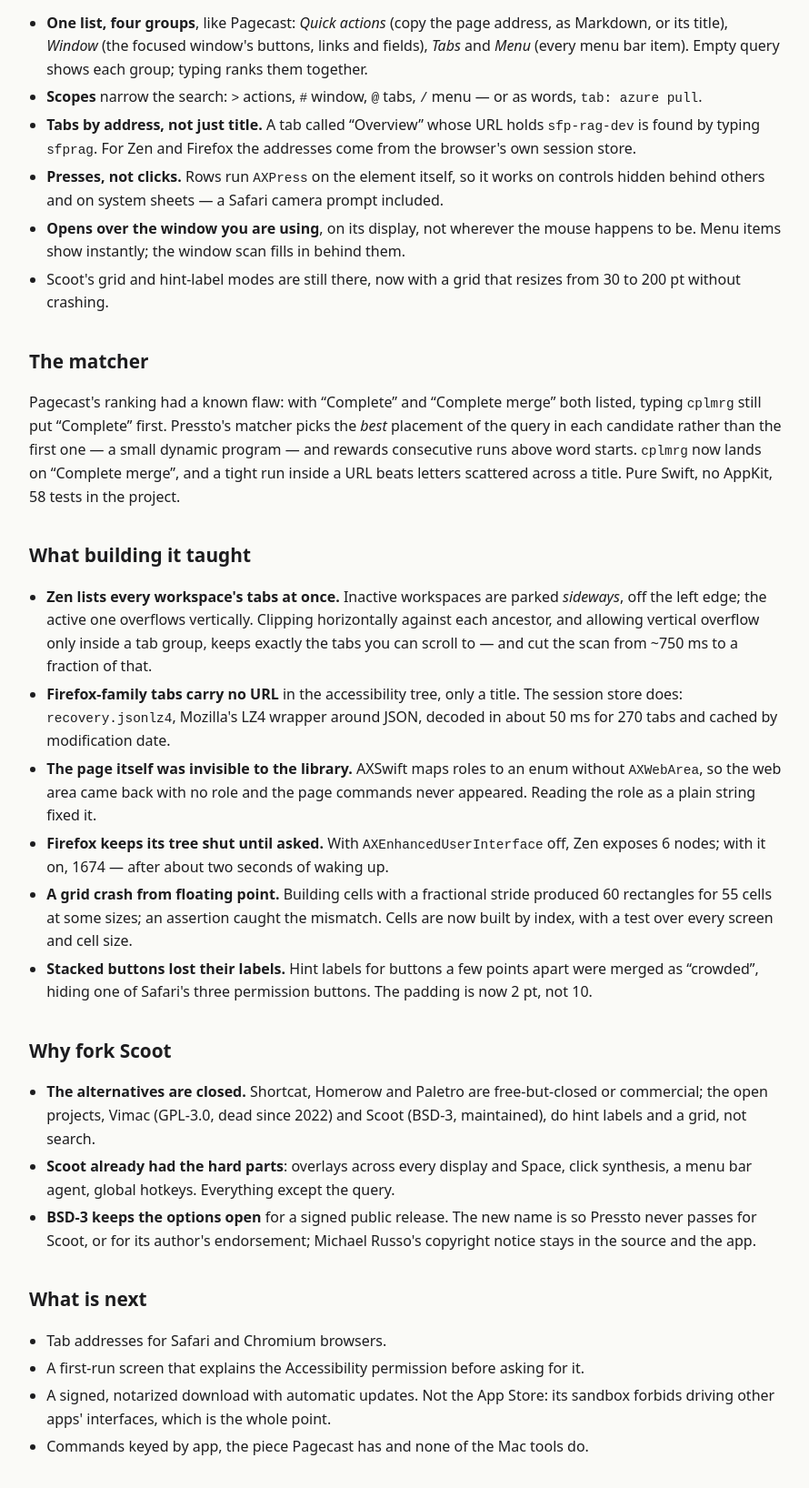
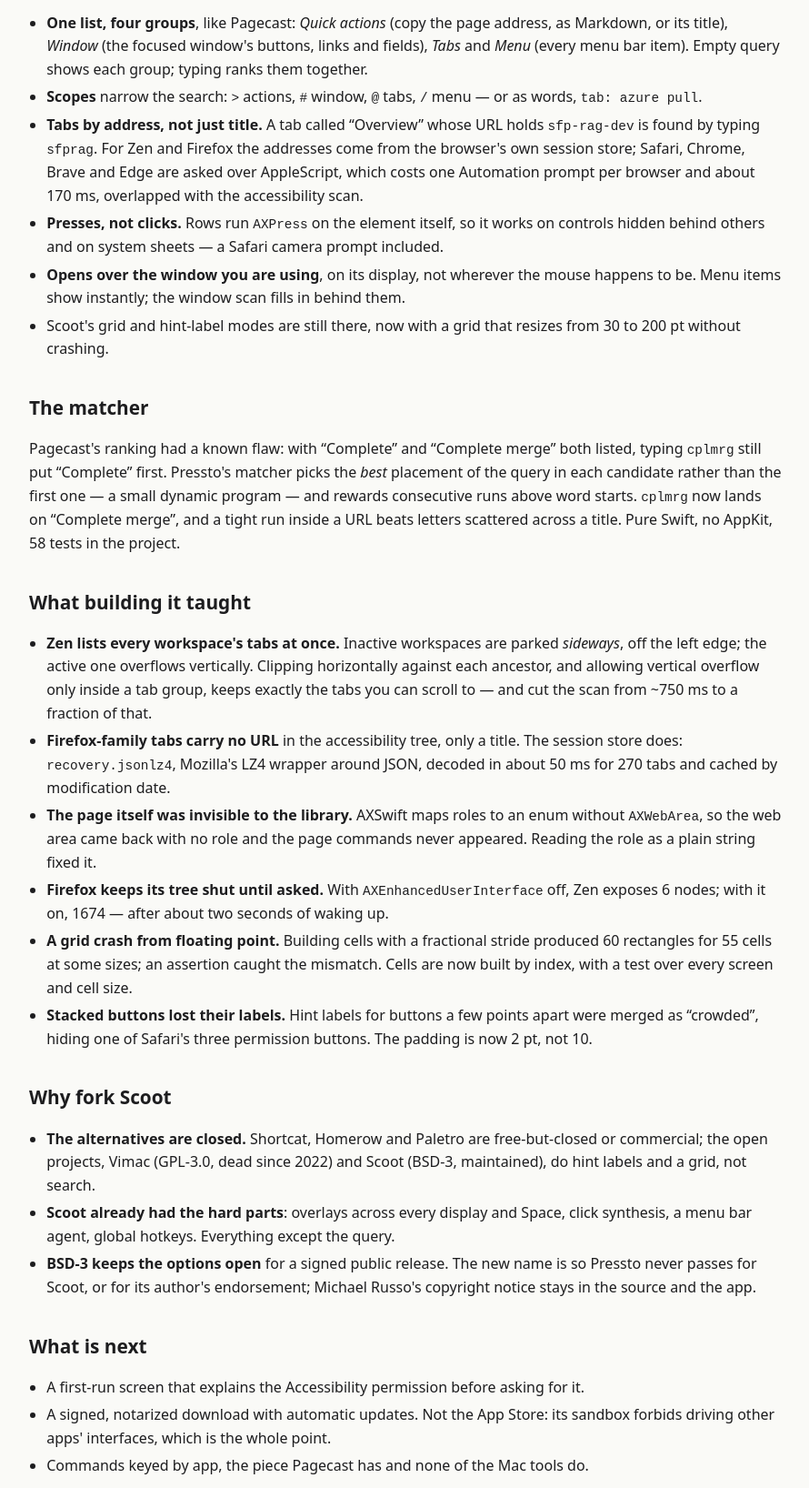
Before and after one commit to nillebco/labs, a plain HTML site: page pressto.html in a window 1280 px wide. Shown: the part 445-2081 px from the top of the page at 91% size, without its empty margins (194-1084 px from the left). Drawn offline with Linux system fonts and the light colour scheme.

Commit message:
docs(pressto): tab addresses for Safari and Chromium browsers

```diff
--- a/pressto.html
+++ b/pressto.html
@@ -25,7 +25,7 @@
   <ul class="facts">
     <li><strong>One list, four groups</strong>, like Pagecast: <em>Quick actions</em> (copy the page address, as Markdown, or its title), <em>Window</em> (the focused window's buttons, links and fields), <em>Tabs</em> and <em>Menu</em> (every menu bar item). Empty query shows each group; typing ranks them together.</li>
     <li><strong>Scopes</strong> narrow the search: <code>&gt;</code> actions, <code>#</code> window, <code>@</code> tabs, <code>/</code> menu — or as words, <code>tab: azure pull</code>.</li>
-    <li><strong>Tabs by address, not just title.</strong> A tab called “Overview” whose URL holds <code>sfp-rag-dev</code> is found by typing <code>sfprag</code>. For Zen and Firefox the addresses come from the browser's own session store.</li>
+    <li><strong>Tabs by address, not just title.</strong> A tab called “Overview” whose URL holds <code>sfp-rag-dev</code> is found by typing <code>sfprag</code>. For Zen and Firefox the addresses come from the browser's own session store; Safari, Chrome, Brave and Edge are asked over AppleScript, which costs one Automation prompt per browser and about 170 ms, overlapped with the accessibility scan.</li>
     <li><strong>Presses, not clicks.</strong> Rows run <code>AXPress</code> on the element itself, so it works on controls hidden behind others and on system sheets — a Safari camera prompt included.</li>
     <li><strong>Opens over the window you are using</strong>, on its display, not wherever the mouse happens to be. Menu items show instantly; the window scan fills in behind them.</li>
     <li>Scoot's grid and hint-label modes are still there, now with a grid that resizes from 30 to 200 pt without crashing.</li>
@@ -53,8 +53,7 @@
 
   <h2>What is next</h2>
   <ul class="facts">
-    <li>Tab addresses for Safari and Chromium browsers.</li>
-    <li>A first-run screen that explains the Accessibility permission before asking for it.</li>
+        <li>A first-run screen that explains the Accessibility permission before asking for it.</li>
     <li>A signed, notarized download with automatic updates. Not the App Store: its sandbox forbids driving other apps' interfaces, which is the whole point.</li>
     <li>Commands keyed by app, the piece Pagecast has and none of the Mac tools do.</li>
   </ul>
```
